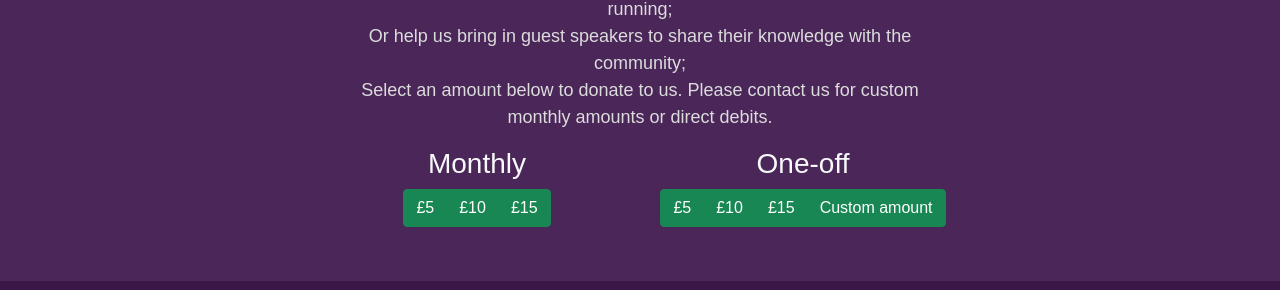
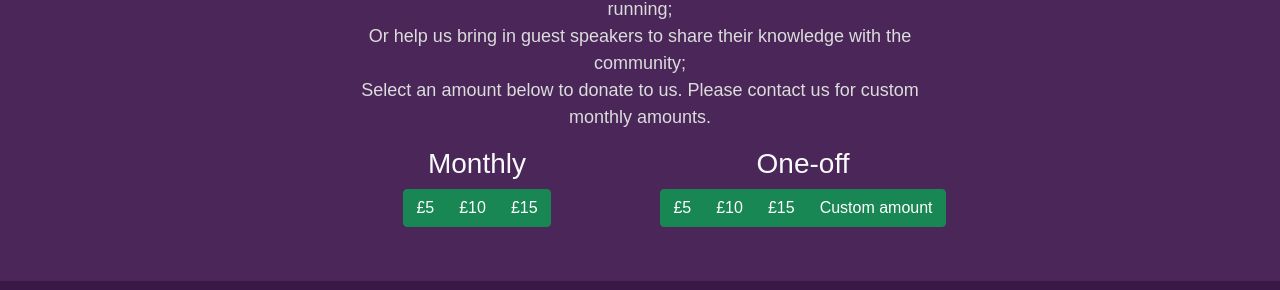
Before and after one commit to Trans-Tech-Tent/TechTent, a Jekyll site: the page built from index.html, in a window 1280 px wide, cut to the strip 841-1131 px from the top of the page. Built offline with Jekyll 4.4.1, drawn with Linux system fonts in a browser that asks for light colours; some web fonts are replaced.

Commit message:
fix dd wording

```diff
--- a/index.html
+++ b/index.html
@@ -37,7 +37,7 @@ title: "Home"
     <p>
         If you'd like to help us afford all the tools and parts we need to keep running;<br/>
         Or help us bring in guest speakers to share their knowledge with the community;<br/>
-        Select an amount below to donate to us. Please contact us for custom monthly amounts or direct debits.
+        Select an amount below to donate to us. Please contact us for custom monthly amounts.
     </p>
     <div class="row">
         <div class="col-sm-3"></div>
```
